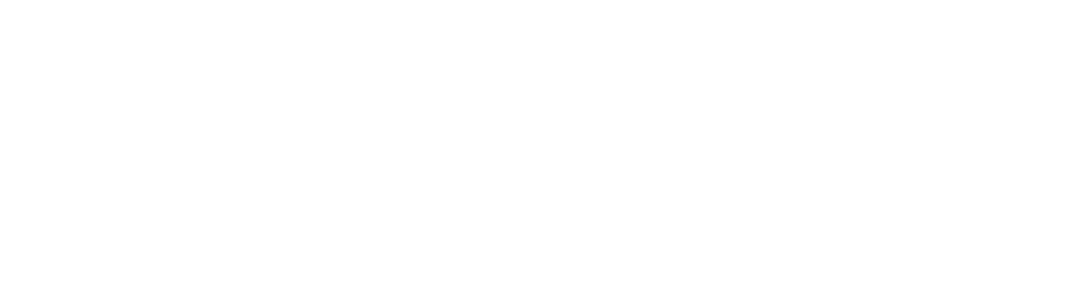
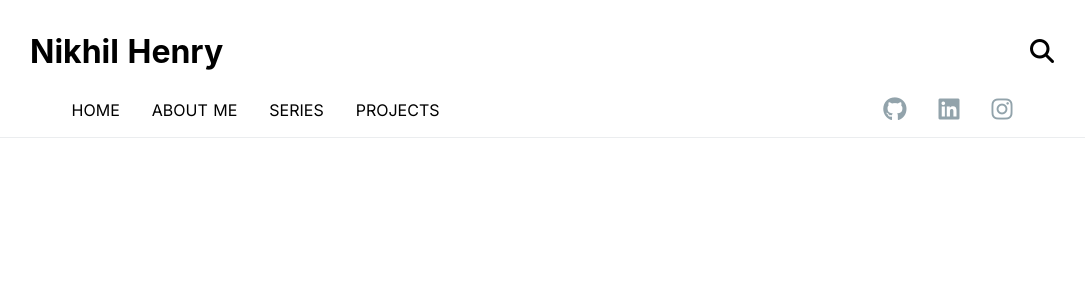
Before and after one commit to nikhilhenry/personal-site, a Nuxt app: page / in a window 1280 px wide. Shown: the top 300 px of the page, without its empty margins (98-1183 px from the left). Built offline with nearby package versions, Linux system fonts and the light colour scheme.

Commit message:
create static navbar

```diff
--- a/layouts/default.vue
+++ b/layouts/default.vue
@@ -1,26 +1,123 @@
 <template>
   <div>
+    <!-- navbar -->
+    <div class="navbar">
+      <div class="container">
+        <header class="navbar-header">
+          <div class="title">Nikhil Henry</div>
+          <div class="icon">
+            <i class="fas fa-search"></i>
+          </div>
+        </header>
+        <ul class="nav-items">
+          <div class="navigation">
+            <li class="nav-item"><nuxt-link to="#">home</nuxt-link></li>
+            <li class="nav-item"><nuxt-link to="#">about me</nuxt-link></li>
+            <li class="nav-item"><nuxt-link to="#">series</nuxt-link></li>
+            <li class="nav-item"><nuxt-link to="#">projects</nuxt-link></li>
+          </div>
+          <div class="social">
+            <li class="nav-item">
+              <a href="https://github.com/nikhilhenry" target="_"
+                ><i class="fab fa-github"></i
+              ></a>
+            </li>
+            <li class="nav-item">
+              <a
+                href="https://www.linkedin.com/in/nikhil-henry-07b79a135/"
+                target="_"
+                ><i class="fab fa-linkedin"></i
+              ></a>
+            </li>
+            <li class="nav-item">
+              <a href="https://www.instagram.com/_nikhilhenry_/"
+                ><i class="fab fa-instagram"></i
+              ></a>
+            </li>
+          </div>
+        </ul>
+      </div>
+    </div>
     <Nuxt />
   </div>
 </template>
 
-<style>
-html {
-  font-family: 'Source Sans Pro', -apple-system, BlinkMacSystemFont, 'Segoe UI',
-    Roboto, 'Helvetica Neue', Arial, sans-serif;
-  font-size: 16px;
-  word-spacing: 1px;
-  -ms-text-size-adjust: 100%;
-  -webkit-text-size-adjust: 100%;
-  -moz-osx-font-smoothing: grayscale;
-  -webkit-font-smoothing: antialiased;
-  box-sizing: border-box;
-}
-
+<style lang="scss">
 *,
 *::before,
 *::after {
   box-sizing: border-box;
   margin: 0;
 }
+
+.navbar {
+  width: 100%;
+  border-bottom: 1px solid rgba(156, 163, 175, 0.2);
+
+  .container {
+    display: flex;
+    flex-direction: column;
+    justify-content: space-between;
+    align-items: center;
+    width: 80%;
+    margin: 1rem auto 0;
+
+    .navbar-header {
+      display: flex;
+      flex-direction: row;
+      justify-content: space-between;
+      align-items: center;
+      width: 100%;
+      margin: 1rem auto;
+      font-size: 24px;
+
+      .title {
+        font-weight: bold;
+        font-size: 2rem;
+      }
+    }
+
+    .nav-items {
+      display: flex;
+      flex-direction: row;
+      list-style-type: none;
+      justify-content: space-between;
+      width: 95%;
+      align-items: center;
+      padding: 0 !important;
+
+      .nav-item {
+        text-transform: uppercase;
+        padding: 0.5rem 1rem 0.8rem;
+
+        border-radius: 15px 15px 5px 5px;
+        a {
+          text-decoration: none;
+          color: #000;
+        }
+
+        &:hover {
+          // background-color: rgb(227, 242, 253); interseting color
+          background-color: rgba(156, 163, 175, 0.2);
+        }
+      }
+
+      .social {
+        display: flex;
+        .nav-item {
+          padding: 0.5rem 0.5rem 0.8rem;
+        }
+        a {
+          font-size: 1.5rem;
+          color: #92a3ab;
+          margin: 0.5rem;
+        }
+      }
+
+      .navigation {
+        display: flex;
+      }
+    }
+  }
+}
 </style>
```
